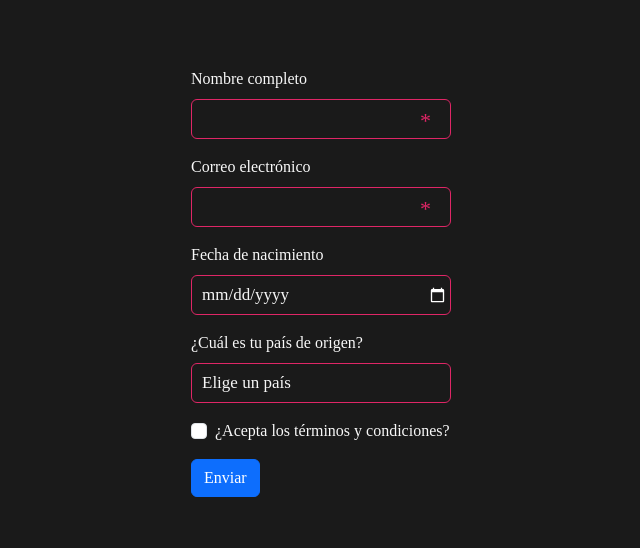
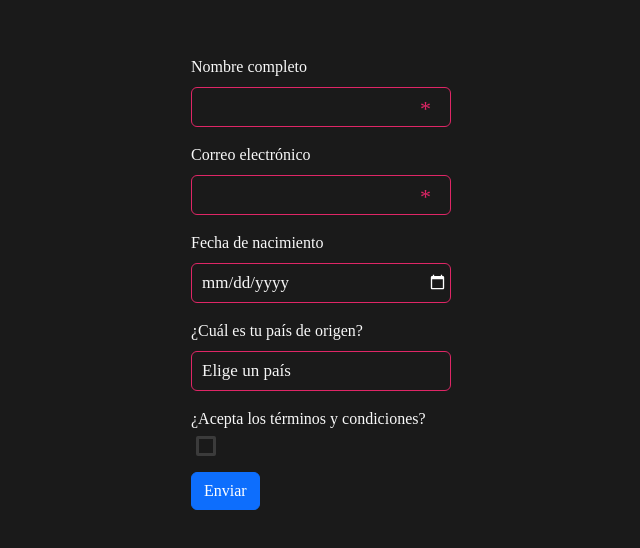
Before and after one commit to jnvillalba/challenge-greydive, a React (Create React App) app: page / in a window 1280 px wide. Shown: the part 118-666 px from the top of the page, without its empty margins (319-959 px from the left). Built offline with nearby package versions, Linux system fonts and the light colour scheme.

Commit message:
nuevo estilo de checkbox

```diff
--- a/src/components/Checkbox.js
+++ b/src/components/Checkbox.js
@@ -2,19 +2,20 @@ import React from "react";
 
 const Checkbox = ({ label, name, required, handleOnChange }) => {
   return (
-    <div className="mb-3 form-check">
-      <label className="form-check-label" htmlFor="exampleCheck1">
+    <div className="mb-3">
+      <label id="check1label"className="form-check-label" htmlFor="check1">
         {label}
-      </label>
-
-      <input
+        <input
         type="checkbox"
-        className="form-check-input"
-        id="exampleCheck1"
+        className="checkbox"
+        id="check1"
         name={name}
         required={required}
         onChange={handleOnChange}
-      />
+      /><span className='checkbox'> </span>
+      </label>
+
+
     </div>
   );
 };
--- a/src/components/Home.js
+++ b/src/components/Home.js
@@ -4,11 +4,12 @@ import FormElement from "./FormElement";
 import appFirebase from "../credenciales";
 import { getFirestore, collection, addDoc } from "firebase/firestore";
 
-const db = getFirestore(appFirebase);
+//TODO: validar formulario, cambiar estilo button, dar estilo a las respuestas
 
 const Home = () => {
+  const db = getFirestore(appFirebase);
 
-//Esquema de la encuesta
+  //Esquema de la encuesta
   const [elements, setElement] = useState(null);
   useEffect(() => {
     setElement(formJSON);
--- a/src/components/Input.css
+++ b/src/components/Input.css
@@ -43,7 +43,6 @@ select :valid,
 .textbox input:valid {
   border-color: #26dfae;
 }
-
 
 .textbox select:valid,
 .textbox input:valid,
@@ -98,3 +97,37 @@ select:valid {
   border-color: #26dfae;
   outline: none;
 }
+
+#check1 {
+  display: none;
+}
+
+span.checkbox {
+  margin-top: 5px;
+  margin-left: 5px;
+
+}
+
+#check1label {
+  display: grid;
+}
+
+.checkbox {
+  display: block;
+  width: 20px;
+  height: 20px;
+  border-radius: 2px;
+  border: 3px solid #3b3b3b;
+  cursor: pointer;
+  transition: 0.375s;
+}
+
+input:checked ~ .checkbox {
+  rotate: 45deg;
+  translate: 15px -8px;
+  width: 10px;
+  border-color: #1cc39b;
+  border-top-color: transparent;
+  border-left-color: transparent;
+  border-radius: 0;
+}
--- a/src/components/Select.js
+++ b/src/components/Select.js
@@ -13,7 +13,7 @@ const Select = ({ label, name, required, options, handleOnChange }) => {
           required={required}
           onChange={handleOnChange}
         >
-          <option disabled selected value="">Elige un país</option>
+          <option disabled selected value=""> Elige un país</option>
           {options.map((option, i) => (
             <option key={i} value={option.value}>
               {option.label}
```
